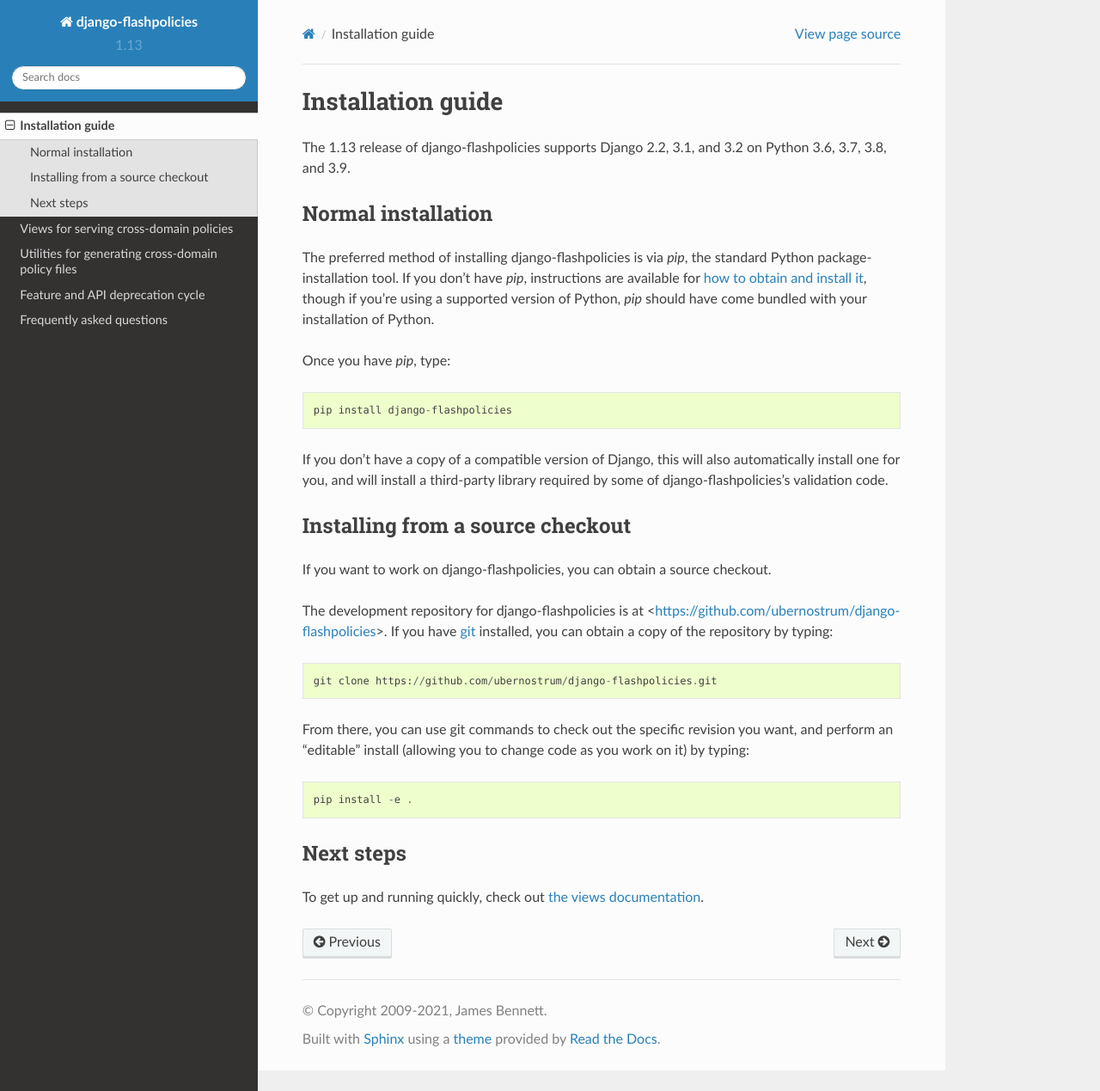
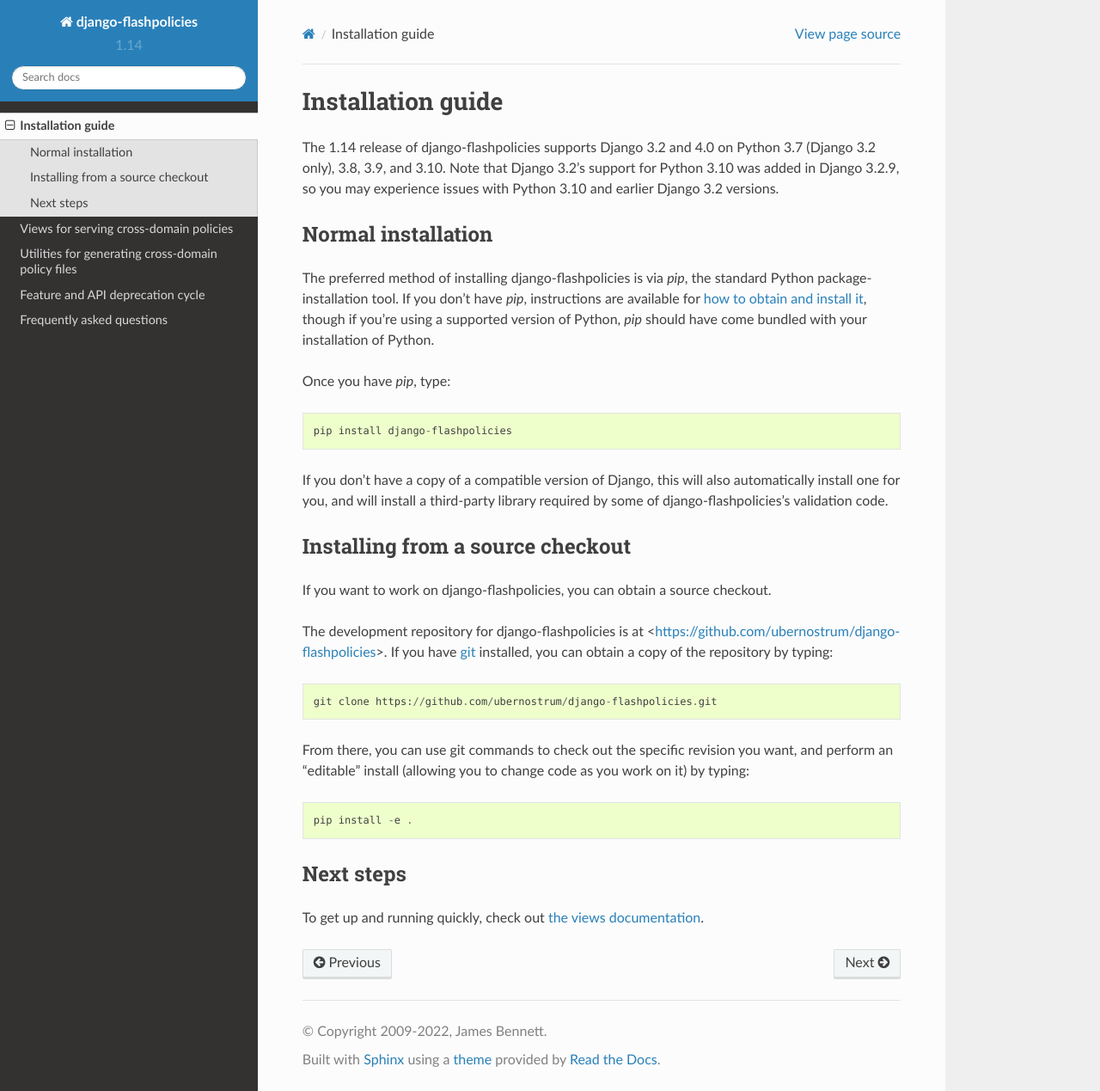
Before and after one commit to ubernostrum/django-flashpolicies, a Sphinx documentation site: the page built from docs/install.rst, in a window 1280 px wide and 1269 px high. Shown: the whole window at 86% size. Built offline with Sphinx 7.4.7 and the Read the Docs theme 2.0.0, drawn with Linux system fonts in a browser that asks for light colours.

```diff
--- a/docs/conf.py
+++ b/docs/conf.py
@@ -9,9 +9,9 @@ templates_path = ["_templates"]
 source_suffix = ".rst"
 master_doc = "index"
 project = "django-flashpolicies"
-copyright = "2009-2021, James Bennett"
-version = "1.13"
-release = "1.13"
+copyright = "2009-2022, James Bennett"
+version = "1.14"
+release = "1.14"
 exclude_trees = ["_build"]
 pygments_style = "sphinx"
 htmlhelp_basename = "django-flashpoliciesdoc"
--- a/docs/install.rst
+++ b/docs/install.rst
@@ -4,8 +4,11 @@
 Installation guide
 ==================
 
-The |release| release of django-flashpolicies supports Django 2.2,
-3.1, and 3.2 on Python 3.6, 3.7, 3.8, and 3.9.
+The |release| release of django-flashpolicies supports Django 3.2 and
+4.0 on Python 3.7 (Django 3.2 only), 3.8, 3.9, and 3.10. Note that
+Django 3.2's support for Python 3.10 was added in Django 3.2.9, so you
+may experience issues with Python 3.10 and earlier Django 3.2
+versions.
 
 
 Normal installation
```
Also changed, not shown: docs/faq.rst (+5 -2 lines), setup.py (+5 -7 lines), 3 other files.
